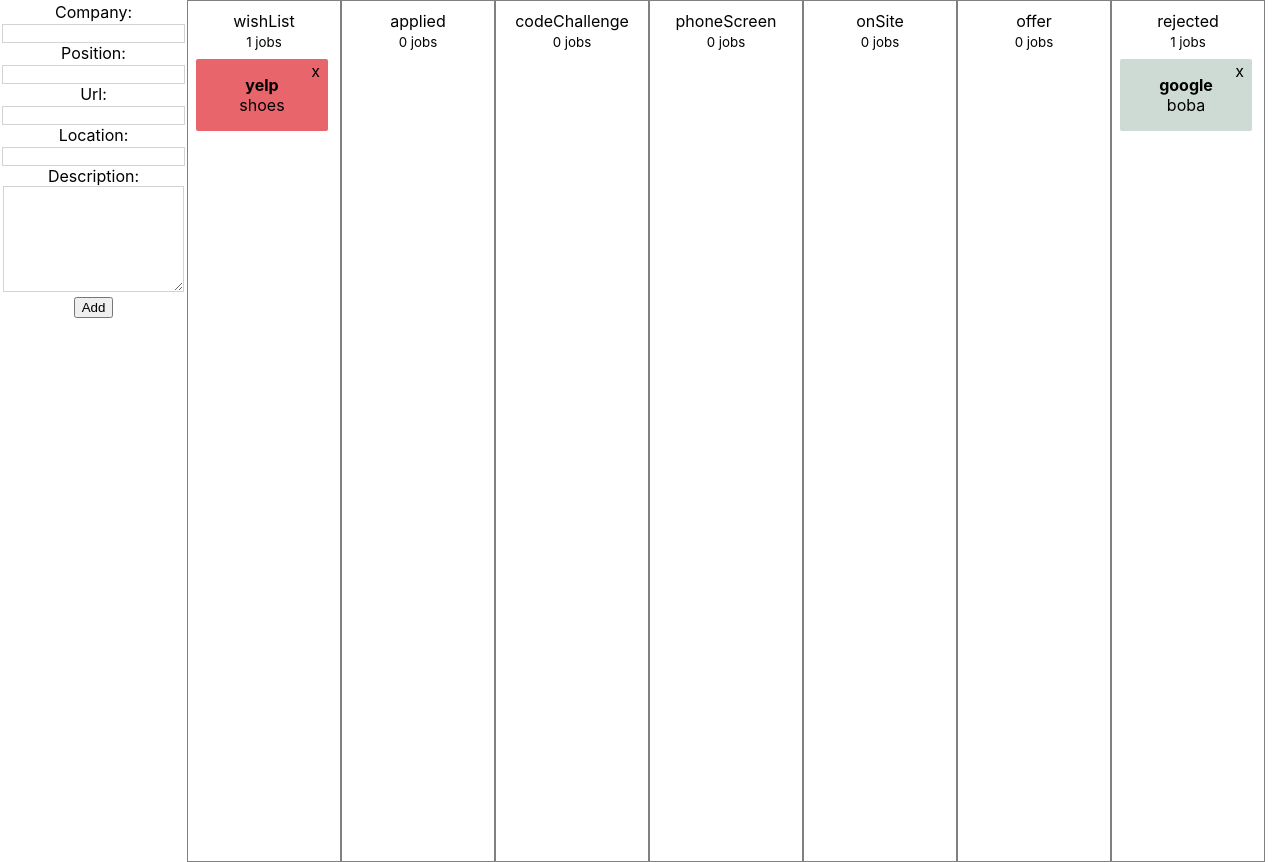
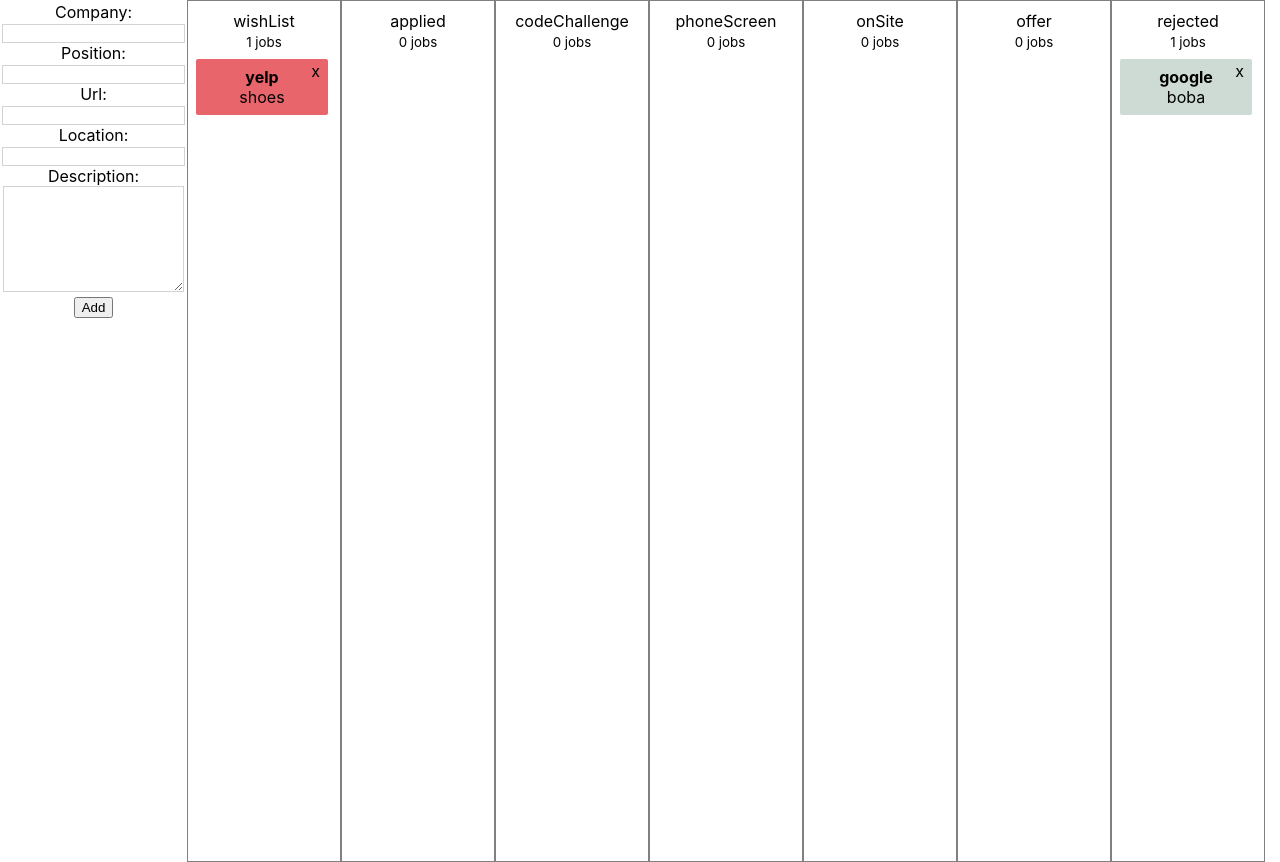
Before and after one commit to ivyc81/hunter-clone, a React (Create React App) app: page / in a window 1280 px wide. Built offline with nearby package versions, Linux system fonts and the light colour scheme; data requests are answered from the project's data file.

Commit message:
change card padding

```diff
--- a/src/Card.js
+++ b/src/Card.js
@@ -8,7 +8,7 @@
 const getItemStyle = (isDragging, draggableStyle, color) => ({
   // some basic styles to make the items look a bit nicer
   userSelect: 'none',
-  padding: grid * 2,
+  padding: `${grid}px ${grid * 2}px`,
   margin: `0 0 ${grid}px 0`,
   borderRadius: 2,
   position: 'relative',
```
